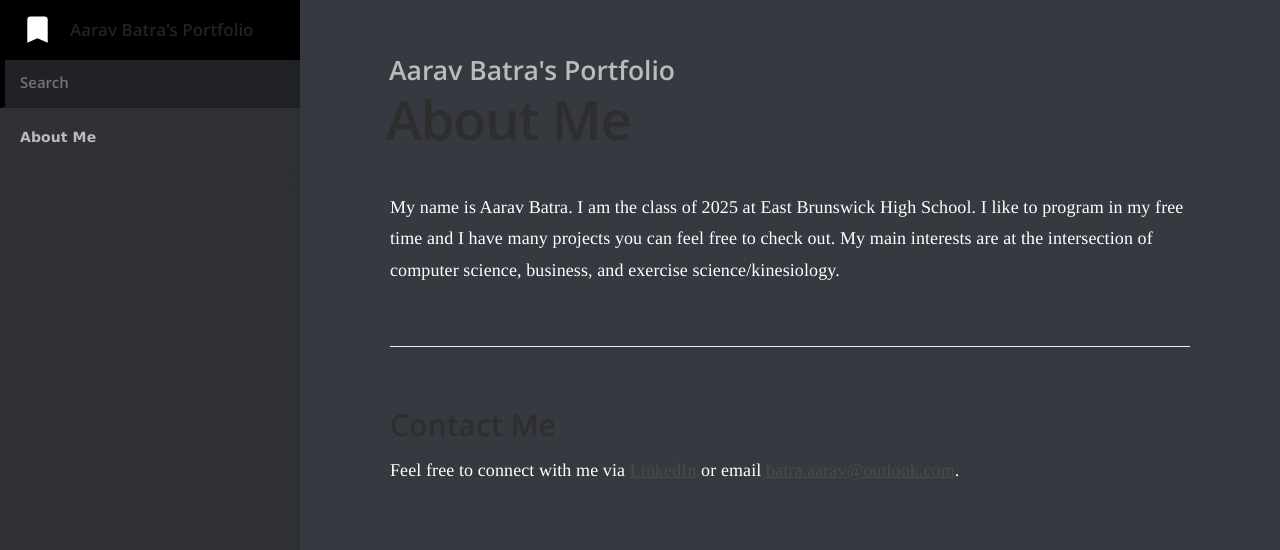
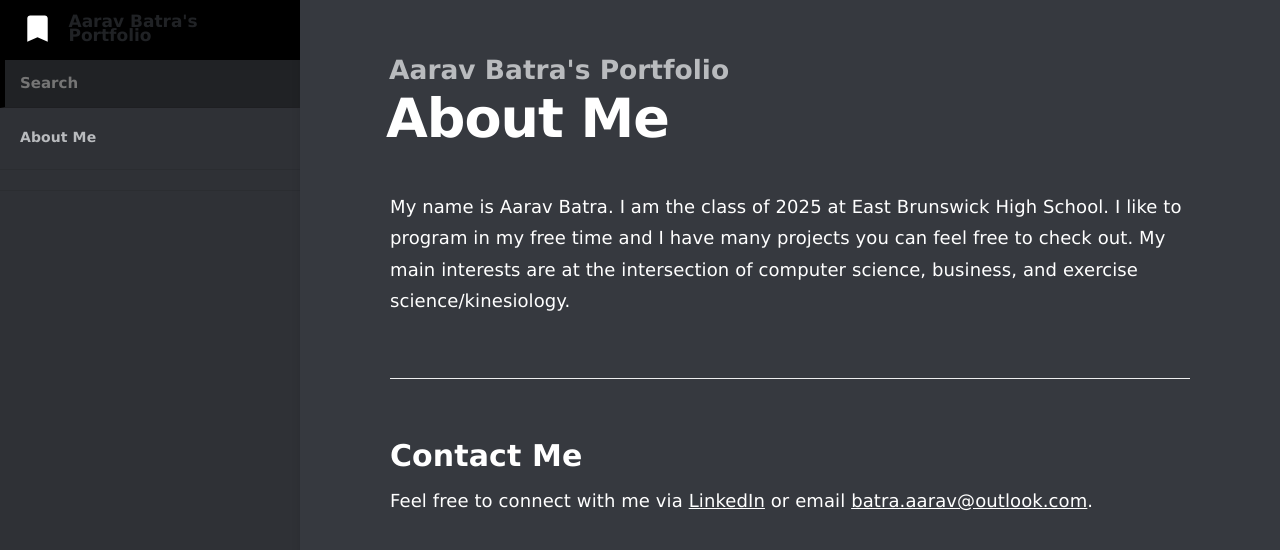
Before and after one commit to batra-aarav/www.aaravbatra.me, a Jekyll site: the page built from index.md, in a window 1280 px wide. Shown: the top 550 px of the page. Built offline with Jekyll 4.4.1, drawn with Linux system fonts in a browser that asks for light colours.

Commit message:
Update _typography.scss

```diff
--- a/_sass/_typography.scss
+++ b/_sass/_typography.scss
@@ -8,11 +8,11 @@ html {
 body {
     height: 100%;
     max-height: 100%;
-	font-family: "Merriweather", serif;
+    font-family: Verdana, sans-serif;
     letter-spacing: 0.01rem;
     font-size: 1.8em;
     line-height: 1.75em;
-	color: #3A4145;
+    color: #ffffff;
     font-weight: 400;
     -webkit-font-feature-settings: 'kern' 1;
     -moz-font-feature-settings: 'kern' 1;
@@ -34,7 +34,7 @@ table {
     -webkit-font-feature-settings: 'dlig' 1, 'liga' 1, 'lnum' 1, 'kern' 1;
     -moz-font-feature-settings: 'dlig' 1, 'liga' 1, 'lnum' 1, 'kern' 1;
     -o-font-feature-settings: 'dlig' 1, 'liga' 1, 'lnum' 1, 'kern' 1;
-	font-family: "Open Sans", sans-serif;
+    font-family: Verdana, sans-serif;
     text-rendering: geometricPrecision;
 }
 
@@ -44,7 +44,7 @@ h3,
 h4,
 h5,
 h6 {
-	color: #2E2E2E;
+    color: #fff;
     line-height: 1.15em;
     margin: 0 0 0.4em 0;
     font-weight: 600;
@@ -78,12 +78,12 @@ h6 {
 }
 
 a {
-	color: #4A4A4A;
+    color: #ffffff;
     transition: color 0.2s ease;
 }
 
 a:hover {
-	color: #111;
+    color: #b9bbbe;
 }
 
 p,
@@ -154,11 +154,11 @@ kbd {
     margin-bottom: 0.4em;
     padding: 1px 8px;
     border: #CCC 1px solid;
-	color: #666;
+    color: #b9bbbe;
     text-shadow: #FFF 0 1px 0;
     font-size: 0.9em;
     font-weight: 700;
-	background: #F4F4F4;
+    background: #fff;
     border-radius: 4px;
     box-shadow: 0 1px 0 rgba(0, 0, 0, 0.2), 0 1px 0 0 #fff inset;
 }
@@ -167,37 +167,29 @@ kbd {
     blockquote {
         margin-left: 0;
     }
-
     hr {
         margin: 2.4em 0;
     }
-
     ol,
     ul {
         padding-left: 2em;
     }
-
     h1 {
         font-size: 4.5rem;
         text-indent: -2px;
     }
-
     h2 {
         font-size: 3.6rem;
     }
-
     h3 {
         font-size: 3.1rem;
     }
-
     h4 {
         font-size: 2.5rem;
     }
-
     h5 {
         font-size: 2.2rem;
     }
-
     h6 {
         font-size: 1.8rem;
     }
@@ -207,7 +199,6 @@ kbd {
     hr {
         margin: 1.75em 0;
     }
-
     p,
     ul,
     ol,
@@ -215,7 +206,6 @@ kbd {
         font-size: 0.95em;
         margin: 0 0 2.5rem 0;
     }
-
     h1,
     h2,
     h3,
@@ -224,29 +214,23 @@ kbd {
     h6 {
         margin: 0 0 0.3em 0;
     }
-
     h1 {
         font-size: 2.8rem;
         letter-spacing: -1px;
     }
-
     h2 {
         font-size: 2.4rem;
         letter-spacing: 0;
     }
-
     h3 {
         font-size: 2.1rem;
     }
-
     h4 {
         font-size: 1.9rem;
     }
-
     h5 {
         font-size: 1.8rem;
     }
-
     h6 {
         font-size: 1.8rem;
     }
```
Lines whose indentation alone changed are shown as unchanged.
